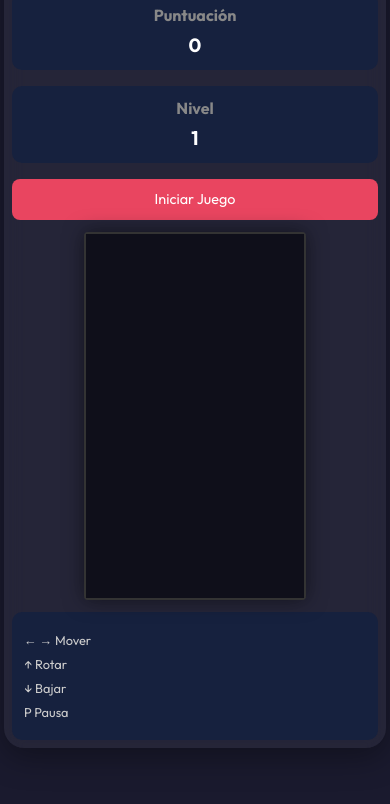
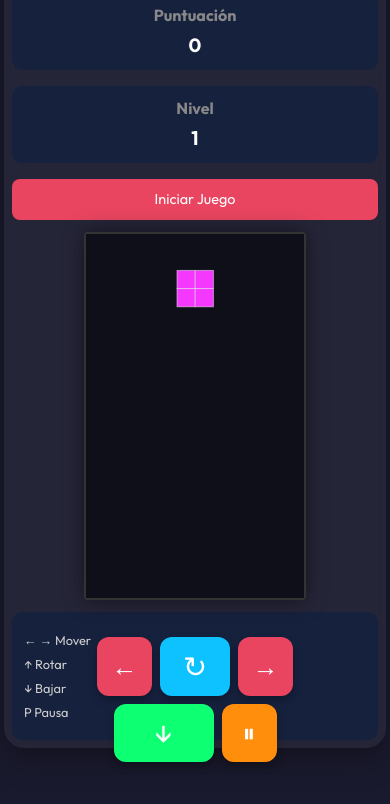
Before and after one commit to jwramirezc/tetris, a plain HTML site: page index.html in a window 390 px wide. Both pictures are taken after a click on the button "Iniciar Juego". Shown: the part 66-870 px from the top of the page. Before the commit the page ends 844 px from the top, so only its background shows below. Drawn offline with Linux system fonts and the light colour scheme.

Commit message:
fix: problema de boton inicio

```diff
--- a/index.html
+++ b/index.html
@@ -44,6 +44,20 @@
             <p>P Pausa</p>
         </div>
     </div>
+
+    <!-- Controles móviles -->
+    <div class="mobile-controls">
+        <div class="mobile-controls-row">
+            <button id="mobile-left" class="mobile-btn">←</button>
+            <button id="mobile-rotate" class="mobile-btn mobile-btn-rotate">↻</button>
+            <button id="mobile-right" class="mobile-btn">→</button>
+        </div>
+        <div class="mobile-controls-row">
+            <button id="mobile-down" class="mobile-btn mobile-btn-down">↓</button>
+            <button id="mobile-pause" class="mobile-btn mobile-btn-pause">⏸</button>
+        </div>
+    </div>
+
     <script src="script.js"></script>
 </body>
 
--- a/script.js
+++ b/script.js
@@ -81,14 +81,13 @@ function resizeCanvas() {
   context.scale(scaleX, scaleY);
 
   // Redibujar si el juego ya está iniciado
-  if (player.matrix || arena.some(row => row.some(cell => cell !== 0))) {
+  if (
+    typeof player !== 'undefined' &&
+    (player.matrix || arena.some(row => row.some(cell => cell !== 0)))
+  ) {
     draw();
   }
 }
-
-// Ajustar el canvas al cargar y al redimensionar la ventana
-resizeCanvas();
-window.addEventListener('resize', resizeCanvas);
 
 // Game state
 let dropCounter = 0;
@@ -109,6 +108,10 @@ const player = {
   matrix: null,
   score: 0,
 };
+
+// Ajustar el canvas al cargar y al redimensionar la ventana
+resizeCanvas();
+window.addEventListener('resize', resizeCanvas);
 
 // Tetromino colors
 const colors = [
@@ -336,7 +339,13 @@ function resetGame() {
   isGameOver = false;
   isPaused = false;
   gameOverScreen.classList.add('hidden');
+  pauseScreen.classList.add('hidden');
+  dropCounter = 0;
+  lastTime = performance.now();
   playerReset();
+  if (animationId) {
+    cancelAnimationFrame(animationId);
+  }
   update();
 }
 
@@ -398,3 +407,82 @@ startBtn.addEventListener('click', () => {
 restartBtn.addEventListener('click', () => {
   resetGame();
 });
+
+// Controles móviles
+const mobileLeftBtn = document.getElementById('mobile-left');
+const mobileRightBtn = document.getElementById('mobile-right');
+const mobileRotateBtn = document.getElementById('mobile-rotate');
+const mobileDownBtn = document.getElementById('mobile-down');
+const mobilePauseBtn = document.getElementById('mobile-pause');
+
+// Función para prevenir el comportamiento por defecto en móviles
+function preventDefault(e) {
+  e.preventDefault();
+  e.stopPropagation();
+}
+
+if (mobileLeftBtn) {
+  mobileLeftBtn.addEventListener('touchstart', e => {
+    preventDefault(e);
+    if (!isGameOver && !isPaused) {
+      playerMove(-1);
+    }
+  });
+  mobileLeftBtn.addEventListener('click', () => {
+    if (!isGameOver && !isPaused) {
+      playerMove(-1);
+    }
+  });
+}
+
+if (mobileRightBtn) {
+  mobileRightBtn.addEventListener('touchstart', e => {
+    preventDefault(e);
+    if (!isGameOver && !isPaused) {
+      playerMove(1);
+    }
+  });
+  mobileRightBtn.addEventListener('click', () => {
+    if (!isGameOver && !isPaused) {
+      playerMove(1);
+    }
+  });
+}
+
+if (mobileRotateBtn) {
+  mobileRotateBtn.addEventListener('touchstart', e => {
+    preventDefault(e);
+    if (!isGameOver && !isPaused) {
+      playerRotate(1);
+    }
+  });
+  mobileRotateBtn.addEventListener('click', () => {
+    if (!isGameOver && !isPaused) {
+      playerRotate(1);
+    }
+  });
+}
+
+if (mobileDownBtn) {
+  mobileDownBtn.addEventListener('touchstart', e => {
+    preventDefault(e);
+    if (!isGameOver && !isPaused) {
+      playerDrop();
+    }
+  });
+  mobileDownBtn.addEventListener('click', () => {
+    if (!isGameOver && !isPaused) {
+      playerDrop();
+    }
+  });
+}
+
+if (mobilePauseBtn) {
+  mobilePauseBtn.addEventListener('touchstart', e => {
+    preventDefault(e);
+    togglePause();
+  });
+  mobilePauseBtn.addEventListener('click', () => {
+    togglePause();
+  });
+}
--- a/style.css
+++ b/style.css
@@ -152,6 +152,72 @@ canvas {
     color: #ccc;
 }
 
+/* Controles móviles */
+.mobile-controls {
+    display: none;
+    position: fixed;
+    bottom: 2rem;
+    left: 50%;
+    transform: translateX(-50%);
+    z-index: 100;
+    gap: 0.5rem;
+    flex-direction: column;
+    align-items: center;
+    width: 100%;
+    max-width: 400px;
+    padding: 0 1rem;
+}
+
+.mobile-controls-row {
+    display: flex;
+    gap: 0.5rem;
+    justify-content: center;
+    width: 100%;
+}
+
+.mobile-btn {
+    background: var(--text-color);
+    color: white;
+    border: none;
+    border-radius: 12px;
+    font-size: 1.8rem;
+    cursor: pointer;
+    font-family: inherit;
+    transition: transform 0.1s, filter 0.1s, background 0.1s;
+    user-select: none;
+    -webkit-tap-highlight-color: transparent;
+    touch-action: manipulation;
+    min-width: 60px;
+    min-height: 60px;
+    display: flex;
+    align-items: center;
+    justify-content: center;
+    box-shadow: 0 4px 8px rgba(0, 0, 0, 0.3);
+}
+
+.mobile-btn:active {
+    transform: scale(0.95);
+    filter: brightness(0.9);
+}
+
+.mobile-btn-rotate {
+    background: #0DC2FF;
+    font-size: 2rem;
+    min-width: 80px;
+}
+
+.mobile-btn-down {
+    background: #0DFF72;
+    min-width: 120px;
+    font-size: 2rem;
+}
+
+.mobile-btn-pause {
+    background: #FF8E0D;
+    min-width: 80px;
+    font-size: 1.5rem;
+}
+
 /* Media queries para responsive */
 @media (max-width: 1024px) {
     body {
@@ -181,6 +247,7 @@ canvas {
 @media (max-width: 768px) {
     body {
         padding: 0.5rem;
+        padding-bottom: 10rem; /* Espacio para los controles móviles */
     }
 
     h1 {
@@ -202,11 +269,16 @@ canvas {
         padding: 0.8rem;
         font-size: 1rem;
     }
+
+    .mobile-controls {
+        display: flex;
+    }
 }
 
 @media (max-width: 480px) {
     body {
         padding: 0.25rem;
+        padding-bottom: 9rem; /* Espacio para los controles móviles */
     }
 
     h1 {
@@ -239,4 +311,25 @@ canvas {
         padding: 0.7rem;
         font-size: 0.9rem;
     }
+
+    .mobile-btn {
+        min-width: 55px;
+        min-height: 55px;
+        font-size: 1.6rem;
+    }
+
+    .mobile-btn-rotate {
+        min-width: 70px;
+        font-size: 1.8rem;
+    }
+
+    .mobile-btn-down {
+        min-width: 100px;
+        font-size: 1.8rem;
+    }
+
+    .mobile-controls {
+        bottom: 1rem;
+        padding: 0 0.5rem;
+    }
 }
```
